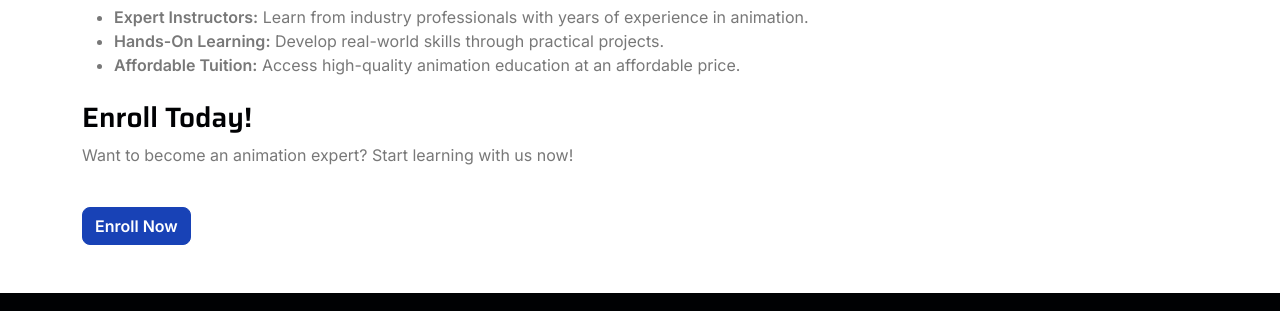
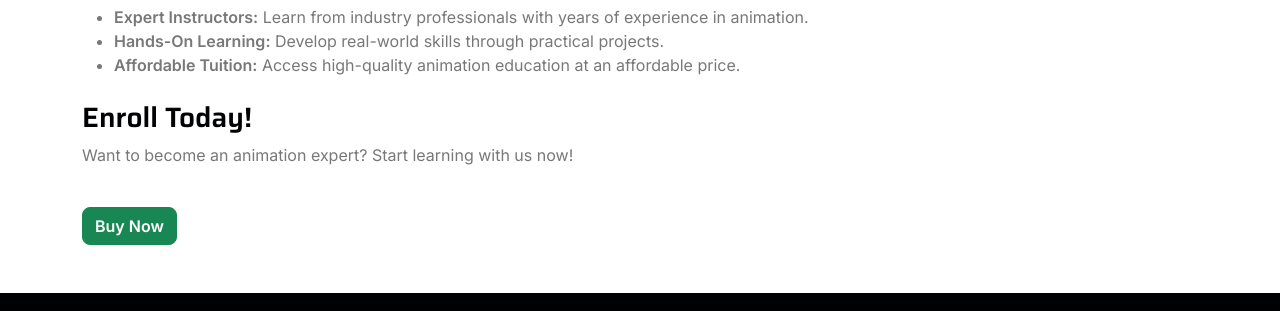
Before and after one commit to Ohom1/blueice-om, a plain HTML site: page animation.html in a window 1280 px wide. Shown: the part 848-1159 px from the top of the page. Drawn offline with nearby package versions, Linux system fonts and the light colour scheme.

Commit message:
Update animation.html

```diff
--- a/animation.html
+++ b/animation.html
@@ -113,7 +113,7 @@
     <h3 class="mt-4">Enroll Today!</h3>
     <p>Want to become an animation expert? Start learning with us now!</p>
 
-    <button class="btn btn-primary mt-4" data-bs-toggle="modal" data-bs-target="#enrollModal">Enroll Now</button>
+    <button class="btn btn-success mt-4" onclick="window.location.href='check-out.html';">Buy Now</button>
 </div>
 <!-- Animation Course Section End -->
 
```
